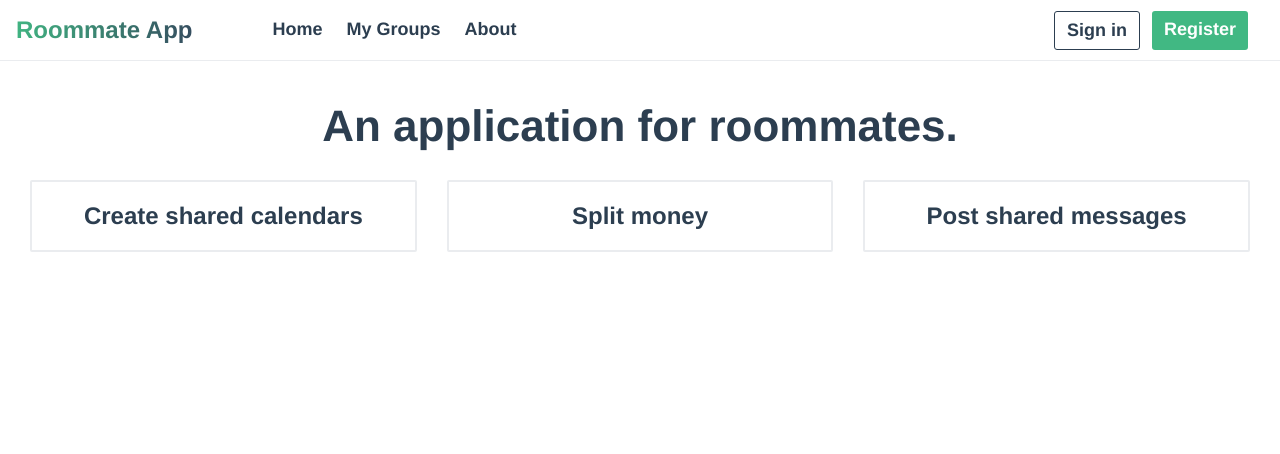
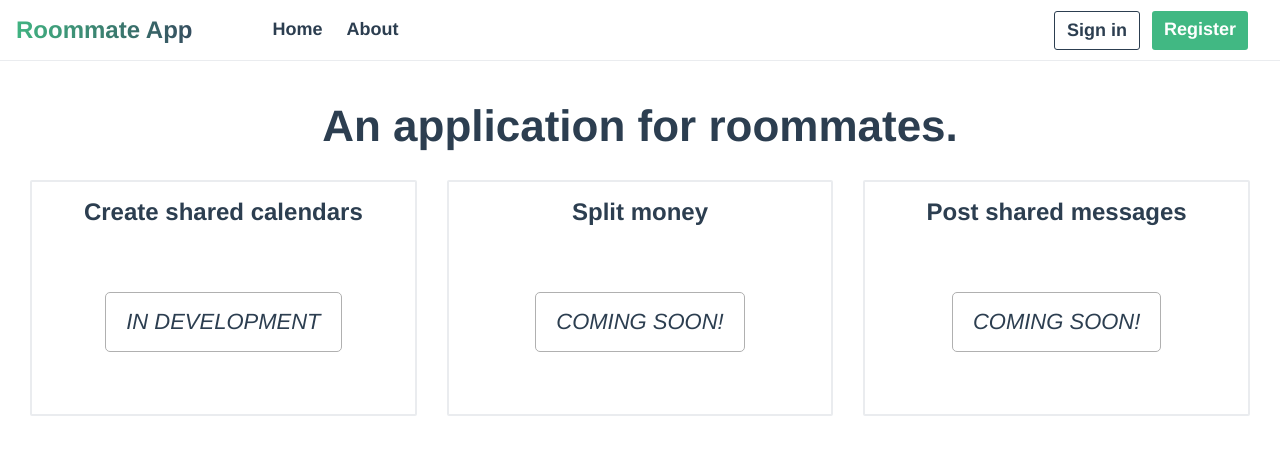
Before and after one commit to doodlehead/Roommate-app, a Vue app: page /#/ in a window 1280 px wide. Shown: the top 454 px of the page. Built offline with nearby package versions, Linux system fonts and the light colour scheme; no server answers.

Commit message:
Add group read and create

```diff
--- a/src/App.vue
+++ b/src/App.vue
@@ -50,11 +50,27 @@ body {
   margin: 0;
 }
 
-h1 {
+h1, h2 {
   margin-top: 0;
 }
 
 .rma-layoutContent {
   margin: 20px 30px;
 }
+
+table.rma-table {
+  border-collapse: collapse;
+  & tr, & td, & th {
+    border: 1px solid #ddd;
+  }
+
+  & td, & th {
+    text-align: left;
+    padding: 8px 12px;
+  }
+
+  tbody > tr:nth-child(odd) {
+    background-color: #f2f2f2;
+  }
+}
 </style>
--- a/src/components/NavHeader.vue
+++ b/src/components/NavHeader.vue
@@ -4,7 +4,7 @@
       Roommate App
     </div>
     <router-link class="rma-navbar__blockLink"
-        v-for="link in navLinks"
+        v-for="link in displayLinks"
         :key="link.name"
         :to="link.to">
       {{link.name}}
@@ -20,7 +20,7 @@
     </div> -->
     <div class="rma-navbar__blockLink rma-navbar__dropdown"
           v-if="authenticated">
-      Admin
+      Debug
       <!-- TODO: refine this. Maybe refactor into components... -->
       <div class="rma-navbar__dropdownContent">
         <router-link to="/users" class="rma-navbar__dropdownLink">User List</router-link>
@@ -49,8 +49,6 @@
         Register
       </router-link>
     </div>
-
-
   </nav>
 </template>
 <script>
@@ -66,26 +64,31 @@ export default {
     return {
       navLinks: [
         {name: 'Home', to: '/'},
-        {name: 'My Groups', to: '/groups'},
+        {name: 'My Groups', to: '/groups', needAuth: true},
         {name: 'About', to: '/about'}
       ],
       authenticated: false
     }
   },
   computed: {
+    displayLinks: function() {
+      return this.navLinks.filter(elem => {
+        return this.authenticated || !elem.needAuth;
+      });
+    }
   },
   methods: {
     logout: function() {
       localStorage.removeItem('Authorization');
-      this.$router.push('/');
       this.authenticated = false;
+      //Refresh
+      window.location.href = "/";
     }
   },
   watch: {
     update: function() {
       console.log('Watch triggered');
       this.authenticated = !!localStorage.getItem('Authorization');
-      this.$forceUpdate();
     }
   }
 }
--- a/src/pages/Group.vue
+++ b/src/pages/Group.vue
@@ -1,8 +1,39 @@
 <template>
   <div class="rma-layoutContent">
-    <h1>Create a new roommate group</h1>
-    <rma-input label="Group Name" id="group_name" style="margin-bottom: 12px;" v-model="groupName" @keyup.enter="createGroup"/>
-    <rma-button @create="createGroup">Create</rma-button>
+    <div v-if="!this.id">
+      <h1>Create a new roommate group</h1>
+      <rma-input label="Group Name" id="group_name" style="margin-bottom: 12px;" v-model="groupName" @keyup.enter="createGroup"/>
+      <rma-button @click="createGroup">Create</rma-button>
+    </div>
+    <div v-else>
+      <h1>Edit group</h1>
+      <rma-input label="Group Name" id="group_name" style="margin-bottom: 12px;" v-model="groupName" @keyup.enter="updateGroup"/>
+      <rma-button @click="updateGroup">Update</rma-button>
+
+      <h2 style="margin-top: 24px;">Add roommates</h2>
+      <rma-button style="margin-bottom: 12px;">Add</rma-button>
+      <table class="rma-table">
+        <thead>
+          <tr>
+            <th>Select</th>
+            <th>ID</th>
+            <th>Email</th>
+            <th>First Name</th>
+            <th>Last Name</th>
+          </tr>
+        </thead>
+        <tbody>
+          <tr v-for="user in userList"
+              :key="user.user_id">
+            <input type="checkbox"/>
+            <td>{{user.user_id}}</td>
+            <td>{{user.email}}</td>
+            <td>{{user.first_name}}</td>
+            <td>{{user.last_name}}</td>
+          </tr>
+        </tbody>
+      </table>
+    </div>
   </div>
 </template>
 <script>
@@ -15,9 +46,33 @@ export default {
     RmaInput,
     RmaButton
   },
+  props: {
+    id: String
+  },
   data: function() {
     return {
-      groupName: ''
+      groupName: '',
+      userList: []
+    }
+  },
+  created: function() {
+    if(this.id) {
+      this.$rest.get(`/api/group/${this.id}`)
+        .then(res => {
+          //console.log(res);
+          this.groupName = res.data.group_name;
+        }).catch(err => {
+          console.log(err);
+        });
+
+      //TODO: Redo this part later
+      //Get a list of all Users
+      this.$rest.get('/api/users')
+        .then(res => {
+          this.userList.push(...res.data);
+        }).catch(err => {
+          console.log(err);
+        });
     }
   },
   methods: {
@@ -29,6 +84,9 @@ export default {
         }).catch(err => {
           console.log(err);
         });
+    },
+    updateGroup: function() {
+
     }
   }
 }
--- a/src/pages/GroupList.vue
+++ b/src/pages/GroupList.vue
@@ -6,8 +6,9 @@
         <div style="font-size: 24px; font-weight: 600; text-align: center; margin-bottom: 12px;">Create new group</div>
         <div class="rma-plusButton">+</div>
       </div>
-      <div v-for="group in groupList" :key="group.id">
-        <h2>{{group.name}}</h2>
+      <div v-for="group in groupList" :key="group.group_id" @dblclick="gotoGroup(group.group_id)">
+        <h2>{{group.group_name}}</h2>
+
       </div>
     </div>
   </div>
@@ -27,11 +28,14 @@ export default {
     }
   },
   methods: {
+    gotoGroup: function(group_id) {
+      this.$router.push(`/group/${group_id}`);
+    }
   },
   created: function() {
     this.$rest.get('/api/groups')
       .then(res => {
-        groupList.push(...res.data);
+        this.groupList.push(...res.data);
       }).catch(err => {
         console.log(err);
       });
@@ -48,8 +52,13 @@ export default {
     border: 2px solid #bbb;
     border-radius: 3px;
     min-height: 200px;
-    padding: 8px 12px;
+    padding: 12px 18px;
     cursor: pointer;
+
+    & > h2 {
+      padding-bottom: 8px;
+      border-bottom: 1px solid #bbb;
+    }
 
     &:hover {
       background-color: rgb(235, 235, 235);
--- a/src/pages/Home.vue
+++ b/src/pages/Home.vue
@@ -2,17 +2,23 @@
   <div class="rma-layoutContent">
     <h1 style="text-align: center; font-size: 44px; margin-top: 40px;">An application for roommates.</h1>
     <div class="rma-homepageGrid">
-      <div class="rma-homepageGrid__item">
+      <div class="rma-homepageItem">
         <h2>Create shared calendars</h2>
-        <div>
-
+        <div class="rma-homepageItem__content">
+          In development
         </div>
       </div>
-      <div class="rma-homepageGrid__item">
+      <div class="rma-homepageItem">
         <h2>Split money</h2>
+        <div class="rma-homepageItem__content">
+          Coming soon!
+        </div>
       </div>
-      <div class="rma-homepageGrid__item">
+      <div class="rma-homepageItem">
         <h2>Post shared messages</h2>
+        <div class="rma-homepageItem__content">
+          Coming soon!
+        </div>
       </div>
     </div>
   </div>
@@ -30,14 +36,28 @@ export default {
   grid-gap: 40px 30px;
   //padding: 0 20px;
 
-  & > &__item {
+  .rma-homepageItem {
     border: 2px solid #eaecef;
-    padding: 0 12px;
+    padding: 16px 12px;
     border-radius: 2px;
+    min-height: 200px;
+    display: flex;
+    flex-direction: column;
 
+    h2 {
+      text-align: center;
+    }
 
-    & > h2 {
+    &__content {
+      //TEMP
+      font-size: 22px;
       text-align: center;
+      margin: auto;
+      text-transform: uppercase;
+      font-style: italic;
+      border: 1px solid #b0b0b0;
+      border-radius: 5px;
+      padding: 16px 20px;
     }
   }
 }
--- a/src/pages/Login.vue
+++ b/src/pages/Login.vue
@@ -1,8 +1,8 @@
 <template>
   <div class="rma-layoutContent">
     <h1>User Login</h1>
-      <rma-input id="email" label="Email" v-model="email" @keyup.enter="login"/>
-      <rma-input id="password" type="password" label="Password" v-model="password" @keyup.enter="login"/>
+      <rma-input id="email" label="Email" v-model="email" @keyup.enter="login" style="margin-bottom: 10px"/>
+      <rma-input id="password" type="password" label="Password" v-model="password" @keyup.enter="login" style="margin-bottom: 10px"/>
     <rma-button @click="login">Login</rma-button>
     <p>Don't have an account? <router-link to="/register">Sign up</router-link></p>
   </div>
--- a/src/pages/Profile.vue
+++ b/src/pages/Profile.vue
@@ -1,6 +1,11 @@
 <template>
   <div class="rma-layoutContent">
     <h1>My profile: {{status}}</h1>
+    <div v-if="user">
+      First name: {{user.first_name}}<br>
+      Last name: {{user.last_name}}<br>
+      email: {{user.email}}
+    </div>
   </div>
 </template>
 <script>
@@ -18,6 +23,7 @@ export default {
   created: function() {
     this.$rest.get('/api/me').then(res => {
       this.status = 'Authenticated';
+      this.user = res.data;
     }).catch(err => {
       this.status = 'BAD'
     });
--- a/src/pages/Register.vue
+++ b/src/pages/Register.vue
@@ -34,14 +34,16 @@ export default {
     createUser: function() {
       this.$rest.post('/user', {
         email: this.email,
-        password: this.password
+        password: this.password,
+        firstName: this.firstName,
+        lastName: this.lastName
       }).then(res => {
         //this.$router.push({ path:'/users', params: {  }});
         //TODO: authenticate?
         this.$router.push('/login');
       }).catch(err => {
         console.log(err);
-        this.errorMessages.push(err.message);
+        this.errorMessages.push(err.message || err);
       });
     }
   }
--- a/src/pages/UserList.vue
+++ b/src/pages/UserList.vue
@@ -12,9 +12,9 @@
         </thead>
         <tbody>
           <tr v-for="user in users"
-              :key="user.id"
-              @dblclick="$router.push(`/user/${user.id}`)">
-            <td>{{user.id}}</td>
+              :key="user.user_id"
+              @dblclick="$router.push(`/user/${user.user_id}`)">
+            <td>{{user.user_id}}</td>
             <td>{{user.email}}</td>
             <td>{{user.password_hash}}</td>
           </tr>
@@ -32,7 +32,7 @@ export default {
     }
   },
   created: function() {
-    this.$rest.get('/users')
+    this.$rest.get('/api/users')
       .then(res => {
         this.users.push(...res.data);
       }).catch(err => {
@@ -43,19 +43,4 @@ export default {
 }
 </script>
 <style lang="scss" scoped>
-table.rma-table {
-  border-collapse: collapse;
-  & tr, & td, & th {
-    border: 1px solid #ddd;
-  }
-
-  & td, & th {
-    text-align: left;
-    padding: 8px 12px;
-  }
-
-  tbody > tr:nth-child(odd) {
-    background-color: #f2f2f2;
-  }
-}
 </style>
```
